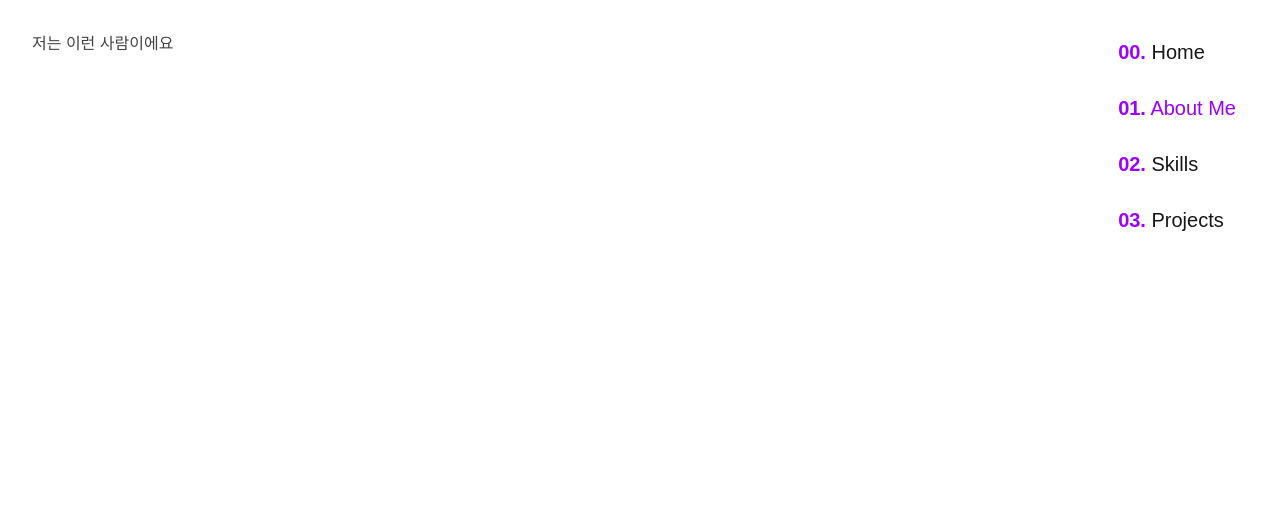
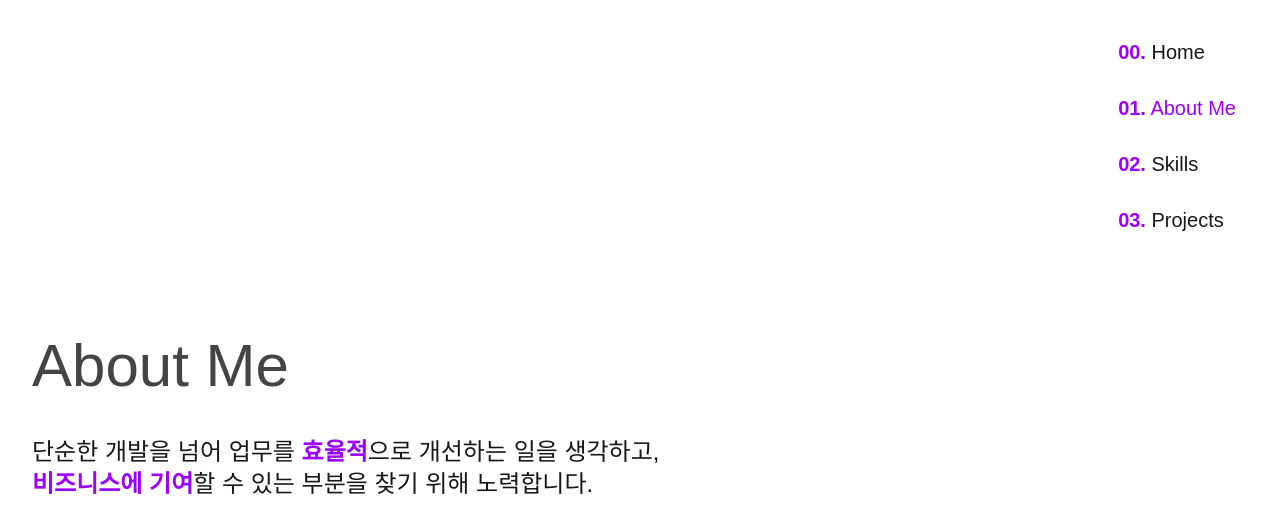
Before and after one commit to soe-un/portfolio, a Next.js app: page /about in a window 1280 px wide. Shown: the top 532 px of the page. Built offline with nearby package versions, Linux system fonts and the light colour scheme; a web font is replaced by a local one.

Commit message:
about me

```diff
--- a/src/app/about/page.tsx
+++ b/src/app/about/page.tsx
@@ -1,8 +1,14 @@
 export default function About() {
   return (
-    <main>
-      <div className="flex gap-4 items-center flex-col sm:flex-row">
-        <h1>저는 이런 사람이에요</h1>
+    <main className="mt-[25%]">
+      <div className="gap-4 items-center">
+        <h1 className="text-6xl">About Me</h1>
+        <div className="mt-10 text-2xl">
+          단순한 개발을 넘어 업무를 <strong>효율적</strong>으로 개선하는 일을
+          생각하고, <br />
+          <strong>비즈니스에 기여</strong>할 수 있는 부분을 찾기 위해
+          노력합니다.
+        </div>
       </div>
     </main>
   );
```
